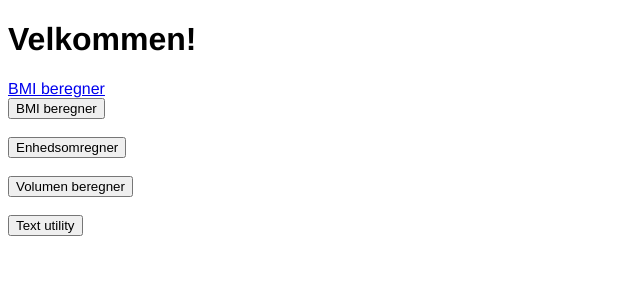
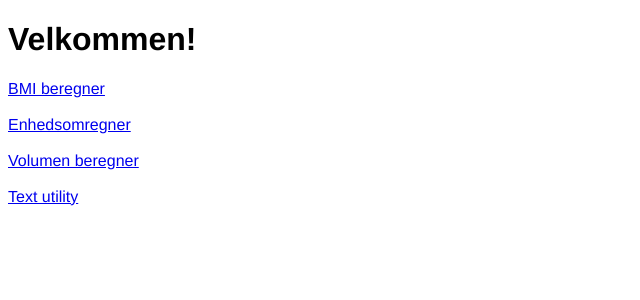
Before and after one commit to jasonj06/multi_siden, a Flask app: page / in a window 1280 px wide. Shown: the top 300 px of the page, without its empty margins (0-640 px from the left). Run offline with Flask 3, Linux system fonts and the light colour scheme.

Commit message:
Change buttons to links

```diff
--- a/templates/home.html
+++ b/templates/home.html
@@ -18,12 +18,9 @@
 </head>
 <body>
 <h1>Velkommen!</h1>
-<a href="bmi_beregner">BMI beregner</a><br>
-<form method="post">
-    <input type="submit" value="BMI beregner"><br><br>
-    <input type="submit" value="Enhedsomregner"><br><br>
-    <input type="submit" value="Volumen beregner"><br><br>
-    <input type="submit" value="Text utility"><br><br>
-  </form>
+<a href="bmi_beregner">BMI beregner</a><br><br>
+<a href="enhedsomregner">Enhedsomregner</a><br><br>
+<a href="volumen beregner">Volumen beregner</a><br><br>
+<a href="text_utility">Text utility</a><br>
 </body>
 </html>
```
